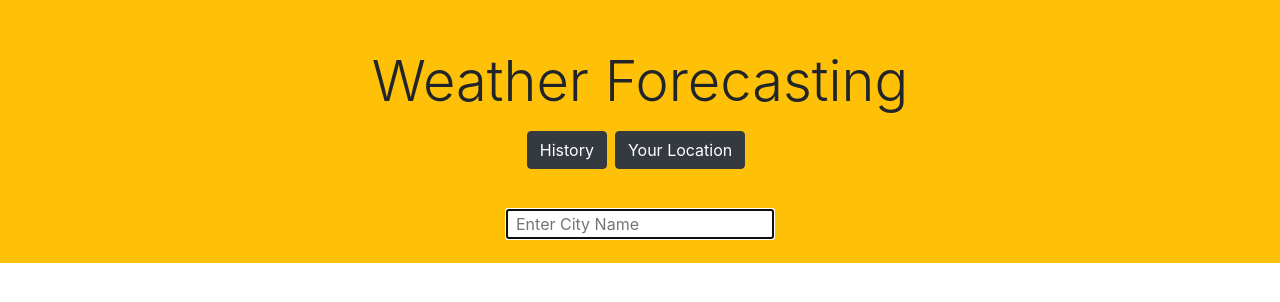
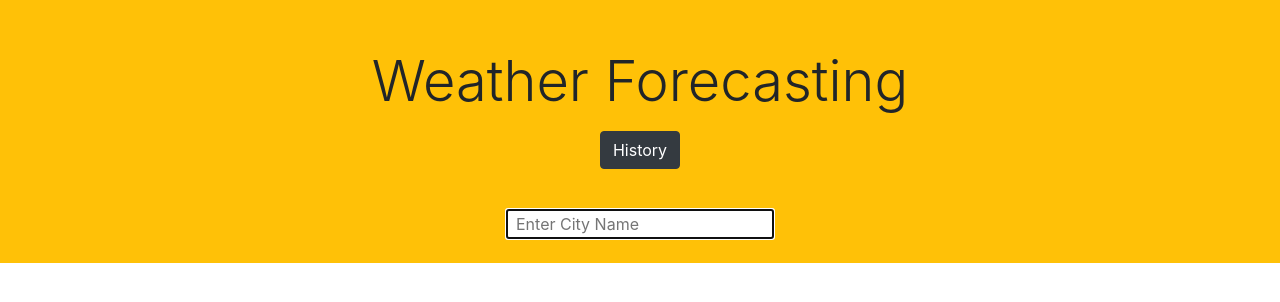
Before and after one commit to khandelwal20sid/weather-app, a React (Create React App) app: page / in a window 1280 px wide. Shown: the top 302 px of the page. Built offline with nearby package versions, Linux system fonts and the light colour scheme.

Commit message:
live loc removed

```diff
--- a/src/components/Home.js
+++ b/src/components/Home.js
@@ -105,9 +105,9 @@ class Home extends Component {
                                 cities: this.state.cities
                             }
                         }}>History</Link>
-                    <Link className="btn btn-dark mx-2" to={{
+                    {/* <Link className="btn btn-dark mx-2" to={{
                             pathname:"/current-location",
-                        }}>Your Location</Link>
+                        }}>Your Location</Link>                                             */}
                     </div>
                     <div className="container py-4">
                         <form onSubmit={this.handleSumit}>
--- a/src/components/UserLocation.js
+++ b/src/components/UserLocation.js
@@ -14,7 +14,6 @@ class UserLocation extends Component {
     componentDidMount(){
         navigator.geolocation.getCurrentPosition(
             position => {
-                console.log("lat:",position.coords.latitude,"lon", position.coords.longitude);
                 this.setState({
                   lat : position.coords.latitude,
                   lon: position.coords.longitude
```
